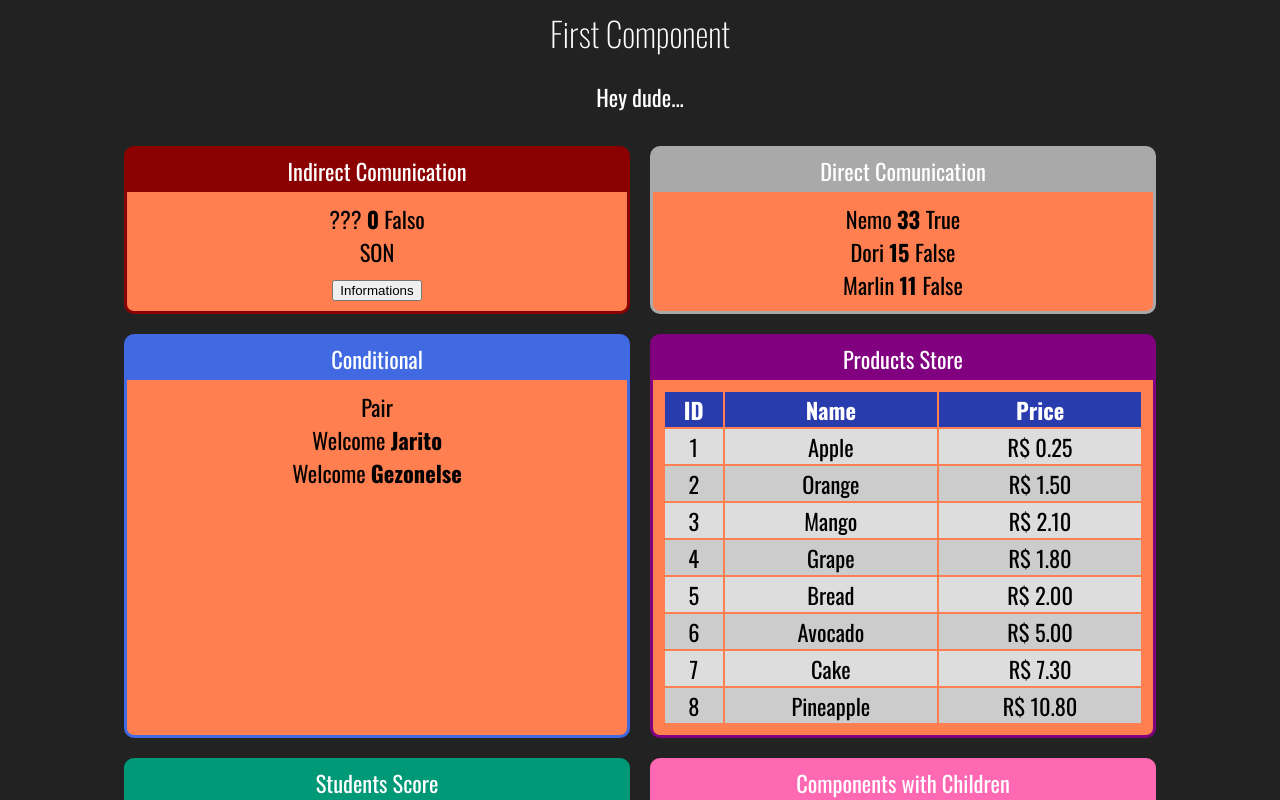
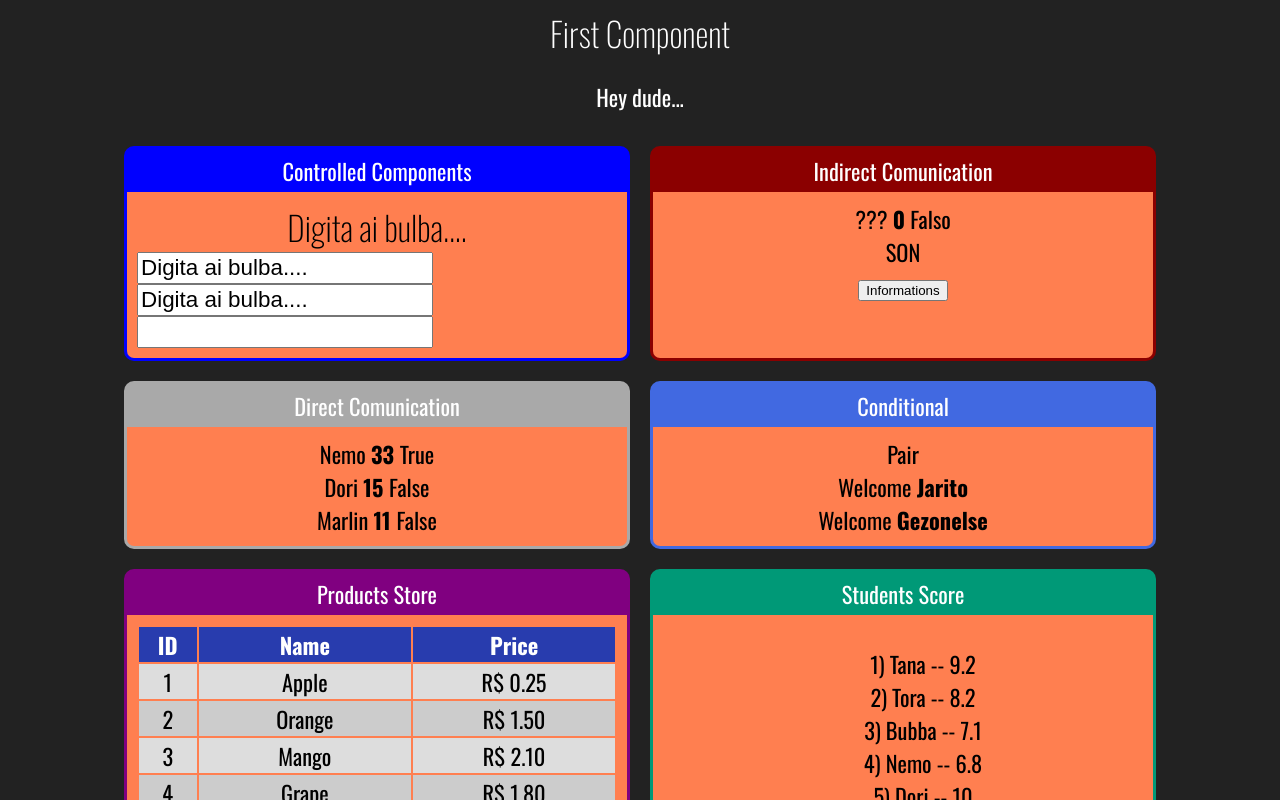
Before and after one commit to alexandresoueu/react-redux-fundamentals, a React (Create React App) app in the folder fundamentus-react/: page / in a window 1280 px wide. Shown: the top 800 px of the page. Built offline with nearby package versions, Linux system fonts and the light colour scheme.

Commit message:
Controlled component

```diff
--- a/fundamentus-react/src/App.js
+++ b/fundamentus-react/src/App.js
@@ -15,12 +15,16 @@
 import UserInfo from './components/conditional/UserInfo'
 import DirectFather from './components/comunication/DirectFather'
 import IndirectFather from './components/comunication/IndirectFather'
+import Input from './components/form/Input'
 
-function App (props) {
+function App(props) {
   return (
     <div className='app'>
       <FirstComponent />
       <div className='cards'>
+        <Card title='Controlled Components' color='blue'>
+          <Input />
+        </Card>
         <Card title='Indirect Comunication' color='darkred'>
           <IndirectFather />
         </Card>
@@ -29,8 +33,8 @@
         </Card>
         <Card title='Conditional' color='royalblue'>
           <PairOrOdd number={20} />
-          <UserInfo user={{ name: 'Jarito'}}/>
-          <UserInfo user={{ email: 'Jarito@jaja.com'}}/>
+          <UserInfo user={{ name: 'Jarito' }} />
+          <UserInfo user={{ email: 'Jarito@jaja.com' }} />
         </Card>
         <Card title='Products Store' color='purple' >
           <ProductsList />
--- /dev/null
+++ b/fundamentus-react/src/components/form/Input.css
@@ -0,0 +1,5 @@
+.Input input {
+  font-size: 1.4rem;
+  display: flex;
+  flex-direction: column;
+}
--- /dev/null
+++ b/fundamentus-react/src/components/form/Input.js
@@ -0,0 +1,22 @@
+import React, {useState} from 'react'
+
+import './Input.css'
+
+const Input = (props) => {
+  const [value, setValue] = useState('Digita ai bulba....')
+
+  const whenChange = (event) => {
+    setValue(event.target.value)
+  }
+
+  return (
+    <div className="Input" >
+      <h2>{value}</h2>
+    <input value={value} onChange={whenChange} />
+    <input value={value} readyOnly />
+    <input value={undefined} />
+    </div>
+  )
+}
+
+export default Input
```
